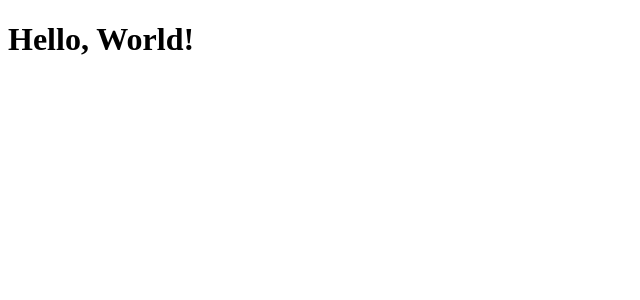
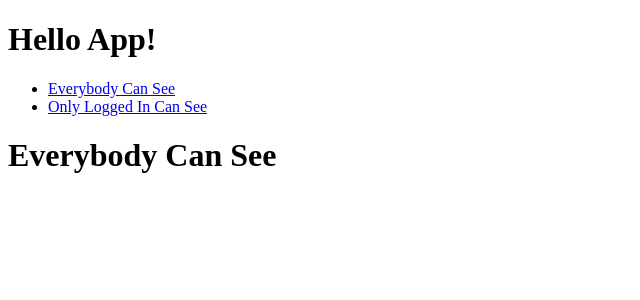
Before and after one commit to remiconnesson/demo-vue-firebase, a Vue app: page / in a window 1280 px wide. Shown: the top 300 px of the page, without its empty margins (0-640 px from the left). Built offline with nearby package versions, Linux system fonts and the light colour scheme.

Commit message:
Create basic routing

```diff
--- a/src/App.vue
+++ b/src/App.vue
@@ -16,5 +16,10 @@ const app = initializeApp(firebaseConfig);
 </script>
 
 <template>
-  <h1>Hello, World!</h1>
+  <h1>Hello App!</h1>
+  <ul>
+    <li><router-link to="/">Everybody Can See</router-link></li>
+    <li><router-link to="/locked">Only Logged In Can See</router-link></li>
+  </ul>
+  <router-view></router-view>
 </template>
--- /dev/null
+++ b/src/router.js
@@ -0,0 +1,16 @@
+import { createRouter, createWebHistory } from "vue-router"
+import EverybodyCanSee from "@/EverybodyCanSee.vue"
+import OnlyLoggedInCanSee from "@/OnlyLoggedInCanSee.vue"
+
+const routes = [
+  { path: '/', component: EverybodyCanSee },
+  { path: '/locked', component: OnlyLoggedInCanSee },
+]
+
+const router = createRouter({
+  // 4. Provide the history implementation to use. We are using the hash history for simplicity here.
+  history: createWebHistory(),
+  routes, // short for `routes: routes`
+})
+
+export { router }
```
Also changed, not shown: src/main.js (+7 -1 lines).
